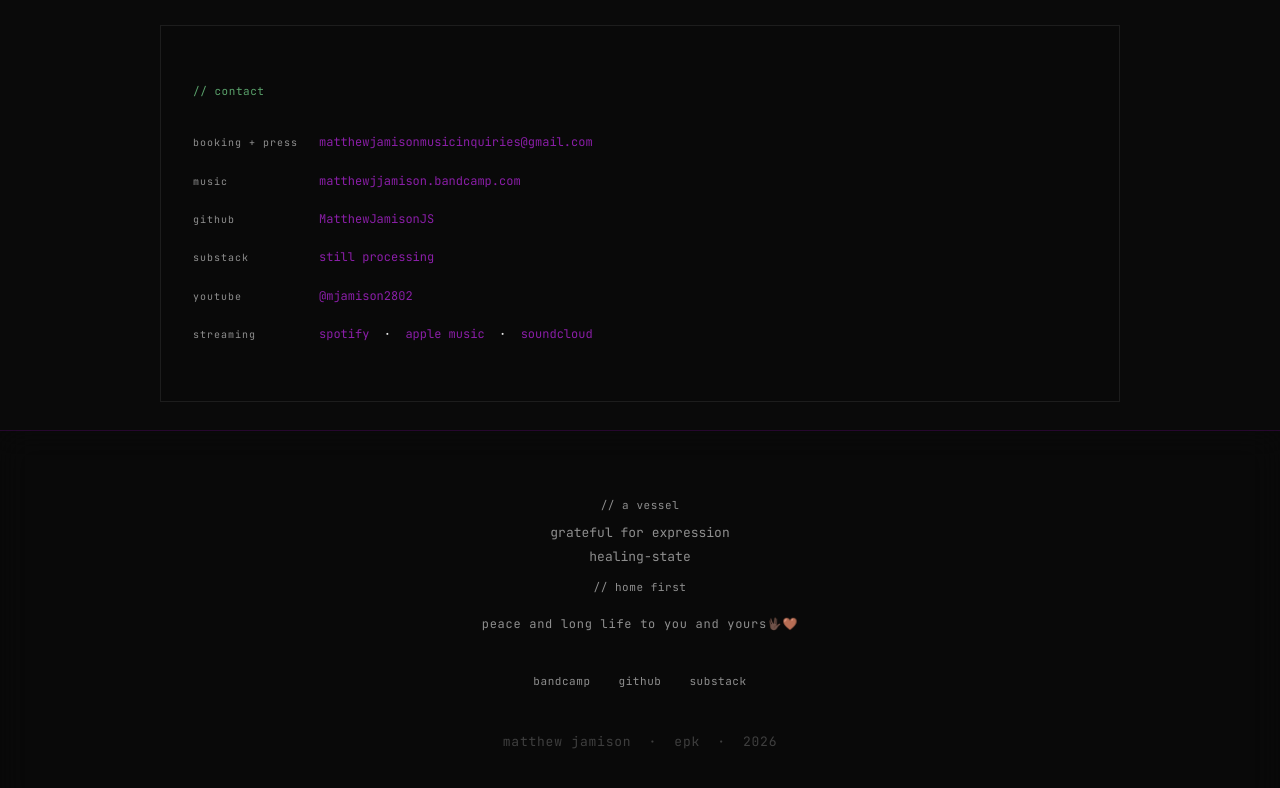
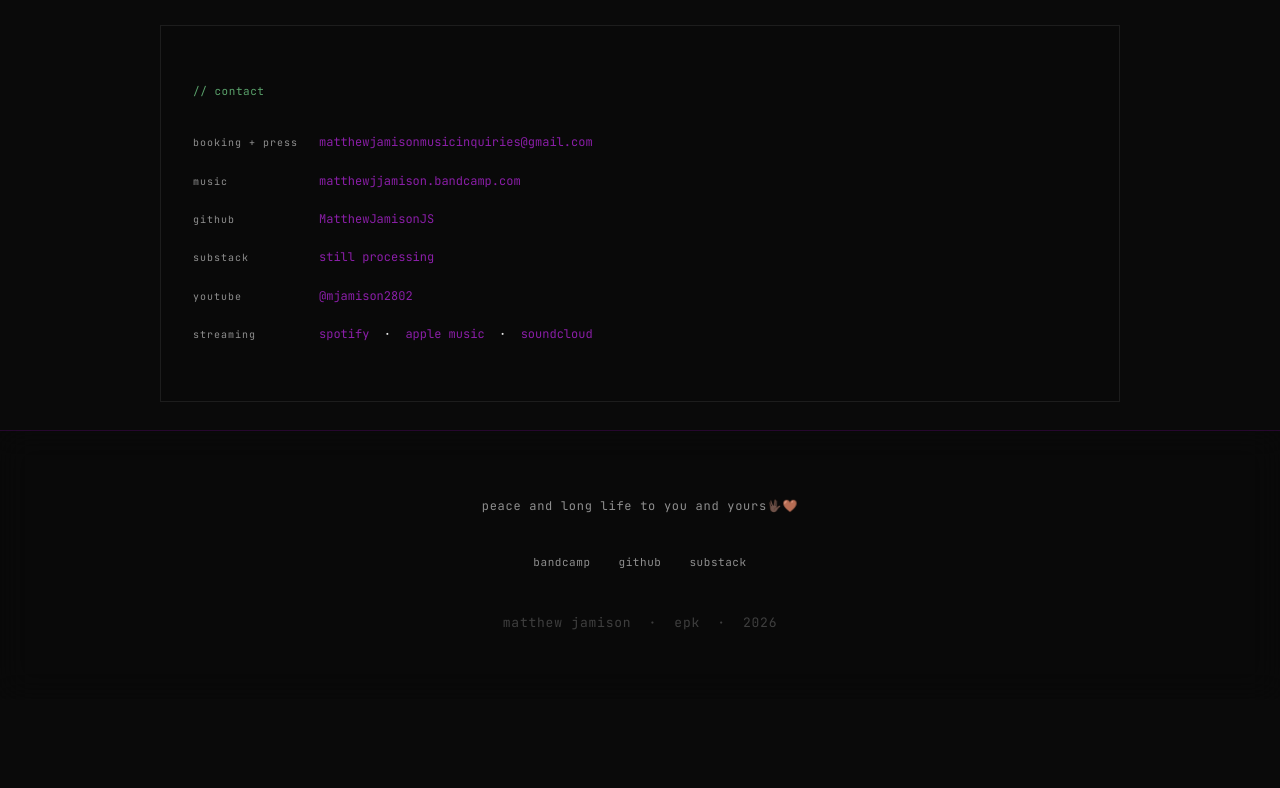
Before and after one commit to MatthewJamisonJS/matthew-jamison-epk, a plain HTML site: page index.html in a window 1280 px wide. Shown: the part 4837-5625 px from the top of the page. After the commit the page ends 5536 px from the top, so only its background shows below. Drawn offline with Linux system fonts and the light colour scheme.

Commit message:
refine: footer trimmed to peace line — mantra lives in the hero now

```diff
--- a/index.html
+++ b/index.html
@@ -469,11 +469,7 @@
 
   <!-- footer -->
   <footer class="footer">
-    <p class="comment">// a vessel</p>
-    <p>grateful for expression</p>
-    <p>healing-state</p>
-    <p class="comment" style="margin-top:8px;">// home first</p>
-    <p style="margin-top:16px; font-size:12px; letter-spacing:0.06em;" class="accent">peace and long life to you and yours🖖🏿🤎</p>
+    <p style="font-size:12px; letter-spacing:0.06em;" class="accent">peace and long life to you and yours🖖🏿🤎</p>
     <div class="footer-links">
       <a href="https://matthewjjamison.bandcamp.com" target="_blank" rel="noopener">bandcamp</a>
 
```
